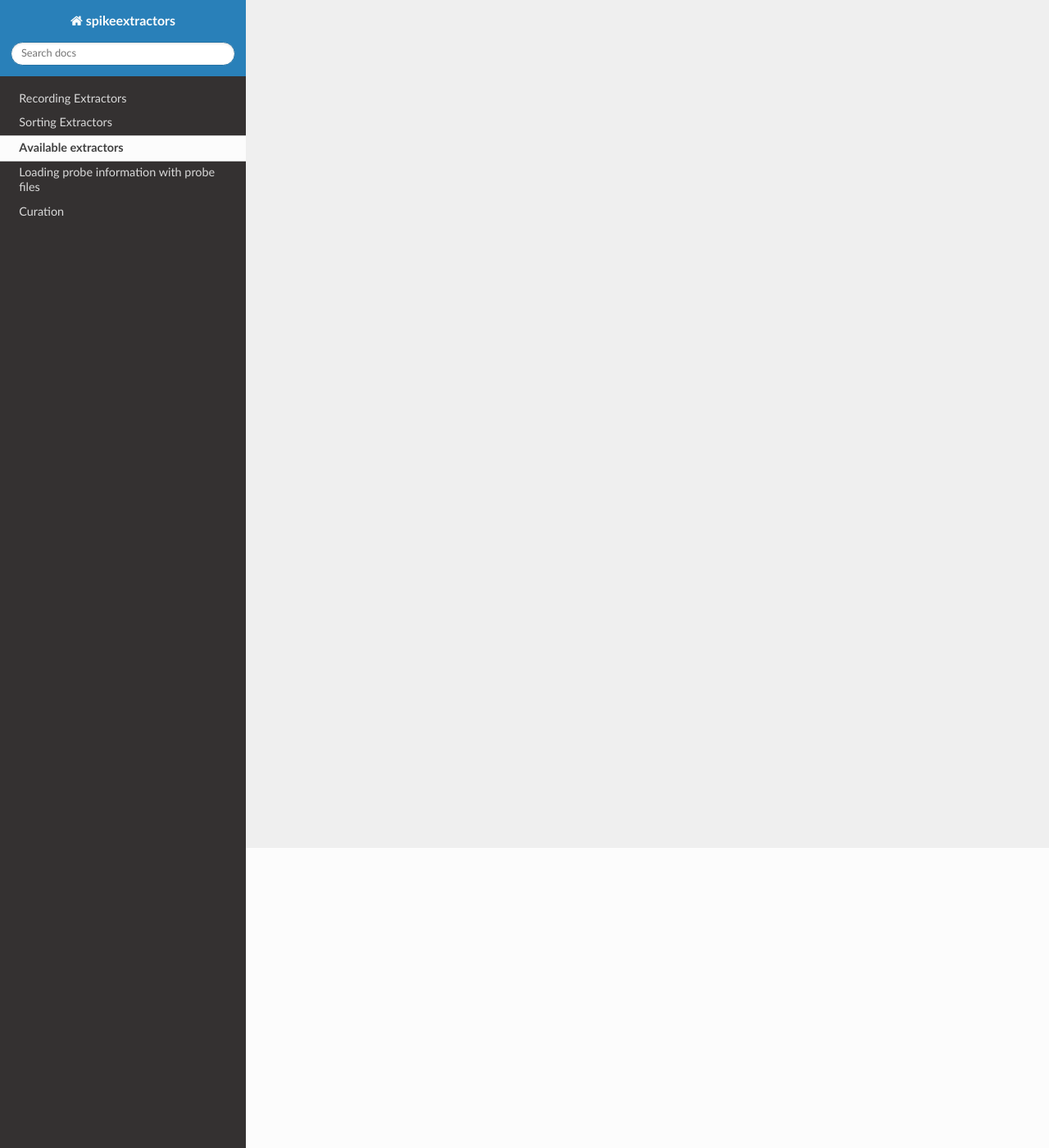
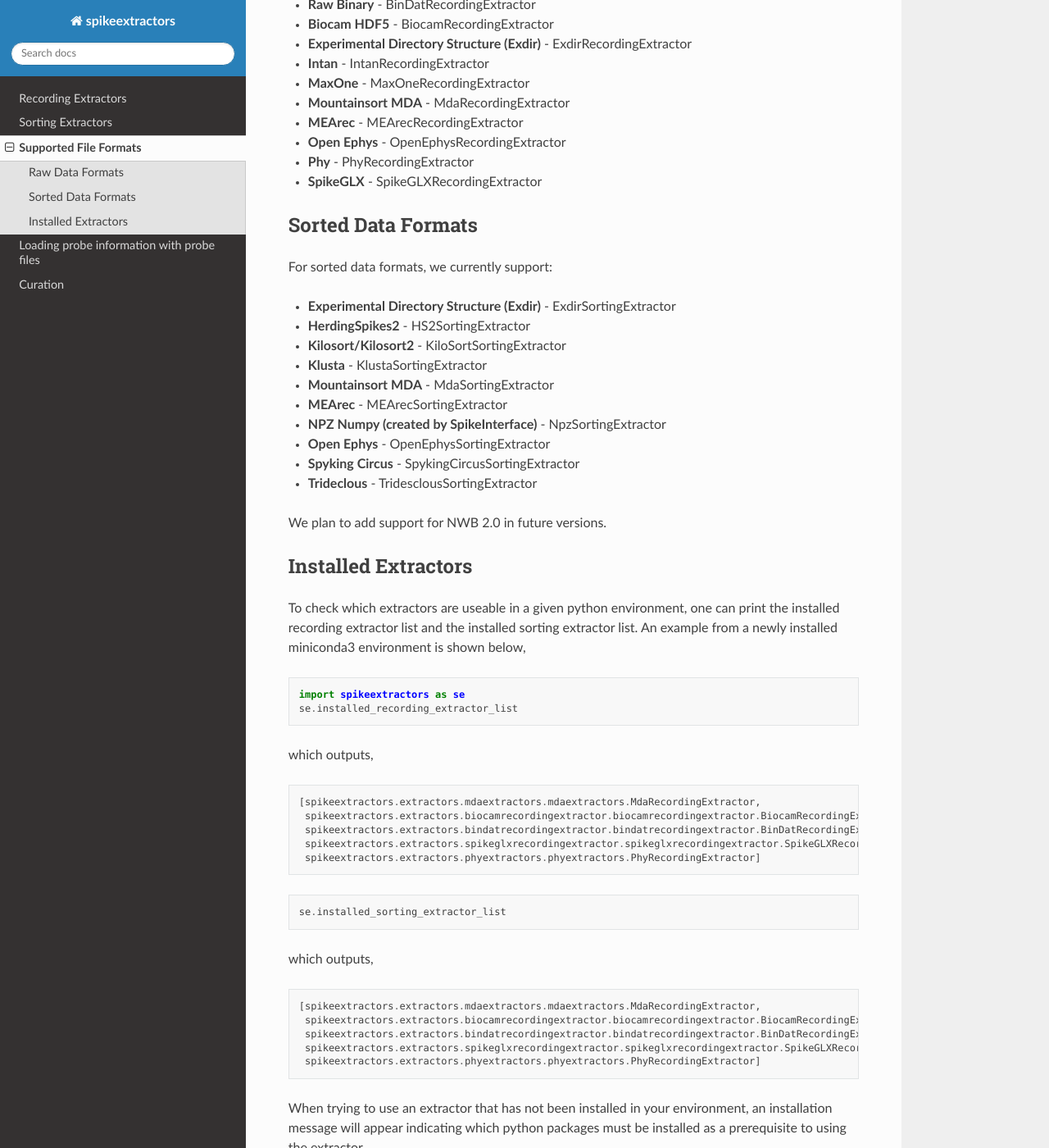
Before and after one commit to SpikeInterface/spikeextractors, a Sphinx documentation site: the page built from docs/available_extractors.rst, in a window 1280 px wide and 1400 px high, scrolled down 366 px. Shown: the whole window at 82% size. Built offline with Sphinx 7.4.7 and the Read the Docs theme 2.0.0, drawn with Linux system fonts in a browser that asks for light colours; some of the changed text lies outside the part shown.

Commit message:
Update available_extractors.rst

```diff
--- a/docs/available_extractors.rst
+++ b/docs/available_extractors.rst
@@ -1,3 +1,96 @@
 
-Available extractors
+Supported File Formats
 ~~~~~~~~~~~~~~~~~~~~
+
+Currently, we support many popular file formats for both raw and sorted extracellular datasets. Given the standardized, modular design of our recording and sorting extractors, adding new file formats is straightforward so we expect this list to grow in future versions.
+
+Raw Data Formats
+----------------
+
+For raw data formats, we currently support:
+
+* **Raw Binary** - BinDatRecordingExtractor
+* **Biocam HDF5** - BiocamRecordingExtractor
+* **Experimental Directory Structure (Exdir)** - ExdirRecordingExtractor
+* **Intan** - IntanRecordingExtractor
+* **MaxOne** - MaxOneRecordingExtractor
+* **Mountainsort MDA** - MdaRecordingExtractor
+* **MEArec** - MEArecRecordingExtractor
+* **Open Ephys** - OpenEphysRecordingExtractor
+* **Phy** - PhyRecordingExtractor
+* **SpikeGLX** - SpikeGLXRecordingExtractor
+
+Sorted Data Formats
+-------------------
+
+For sorted data formats, we currently support:
+
+* **Experimental Directory Structure (Exdir)** - ExdirSortingExtractor
+* **HerdingSpikes2** - HS2SortingExtractor
+* **Kilosort/Kilosort2** - KiloSortSortingExtractor
+* **Klusta** - KlustaSortingExtractor
+* **Mountainsort MDA** - MdaSortingExtractor
+* **MEArec** - MEArecSortingExtractor
+* **NPZ Numpy (created by SpikeInterface)** - NpzSortingExtractor
+* **Open Ephys** - OpenEphysSortingExtractor
+* **Spyking Circus** - SpykingCircusSortingExtractor
+* **Trideclous** - TridesclousSortingExtractor
+
+We plan to add support for NWB 2.0 in future versions.
+
+Installed Extractors
+--------------------
+
+To check which extractors are useable in a given python environment, one can print the installed recording extractor list and the installed sorting extractor list. An example from a newly installed miniconda3 environment is shown below,
+
+.. code:: python
+
+  import spikeextractors as se
+  se.installed_recording_extractor_list
+
+which outputs,
+
+.. parsed-literal::
+  [spikeextractors.extractors.mdaextractors.mdaextractors.MdaRecordingExtractor,
+   spikeextractors.extractors.biocamrecordingextractor.biocamrecordingextractor.BiocamRecordingExtractor,
+   spikeextractors.extractors.bindatrecordingextractor.bindatrecordingextractor.BinDatRecordingExtractor,
+   spikeextractors.extractors.spikeglxrecordingextractor.spikeglxrecordingextractor.SpikeGLXRecordingExtractor,
+   spikeextractors.extractors.phyextractors.phyextractors.PhyRecordingExtractor]
+
+.. code:: python
+
+  se.installed_sorting_extractor_list
+
+which outputs,
+
+.. parsed-literal::
+  [spikeextractors.extractors.mdaextractors.mdaextractors.MdaRecordingExtractor,
+   spikeextractors.extractors.biocamrecordingextractor.biocamrecordingextractor.BiocamRecordingExtractor,
+   spikeextractors.extractors.bindatrecordingextractor.bindatrecordingextractor.BinDatRecordingExtractor,
+   spikeextractors.extractors.spikeglxrecordingextractor.spikeglxrecordingextractor.SpikeGLXRecordingExtractor,
+   spikeextractors.extractors.phyextractors.phyextractors.PhyRecordingExtractor]
+
+When trying to use an extractor that has not been installed in your environment, an installation message will appear indicating which python packages must be installed as a prerequisite to using the extractor,
+
+.. code:: python
+
+  exdir_file = 'path_to_exdir_file'
+  recording = se.ExdirRecordingExtractor(exdir_file)
+
+throwing the error,
+
+.. parsed-literal::
+  ----> 1 se.ExdirRecordingExtractor(exdir_file)
+
+  ~/spikeextractors/spikeextractors/extractors/exdirextractors/exdirextractors.py in __init__(self, exdir_file)
+       22
+       23     def __init__(self, exdir_file):
+  ---> 24         assert HAVE_EXDIR, "To use the ExdirExtractors run:\n\n pip install exdir\n\n"
+       25         RecordingExtractor.__init__(self)
+       26         self._exdir_file = exdir_file
+
+  AssertionError: To use the ExdirExtractors run:
+
+  pip install exdir
+
+So to use either Exdir extractor, you must install the python package exdir.
```
